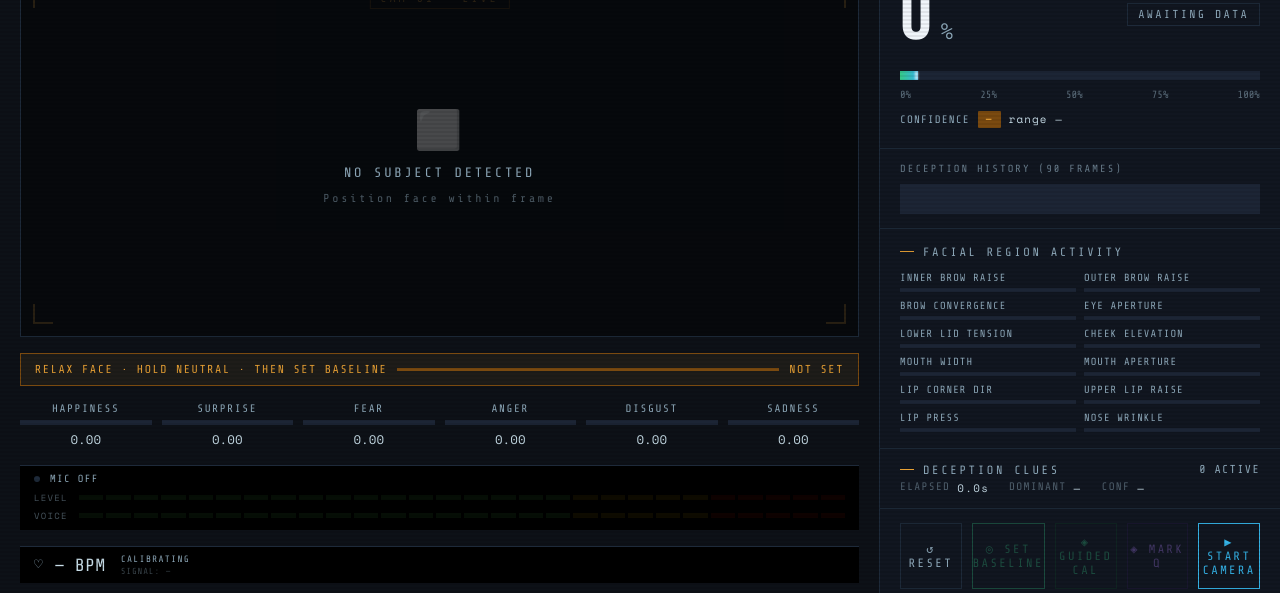
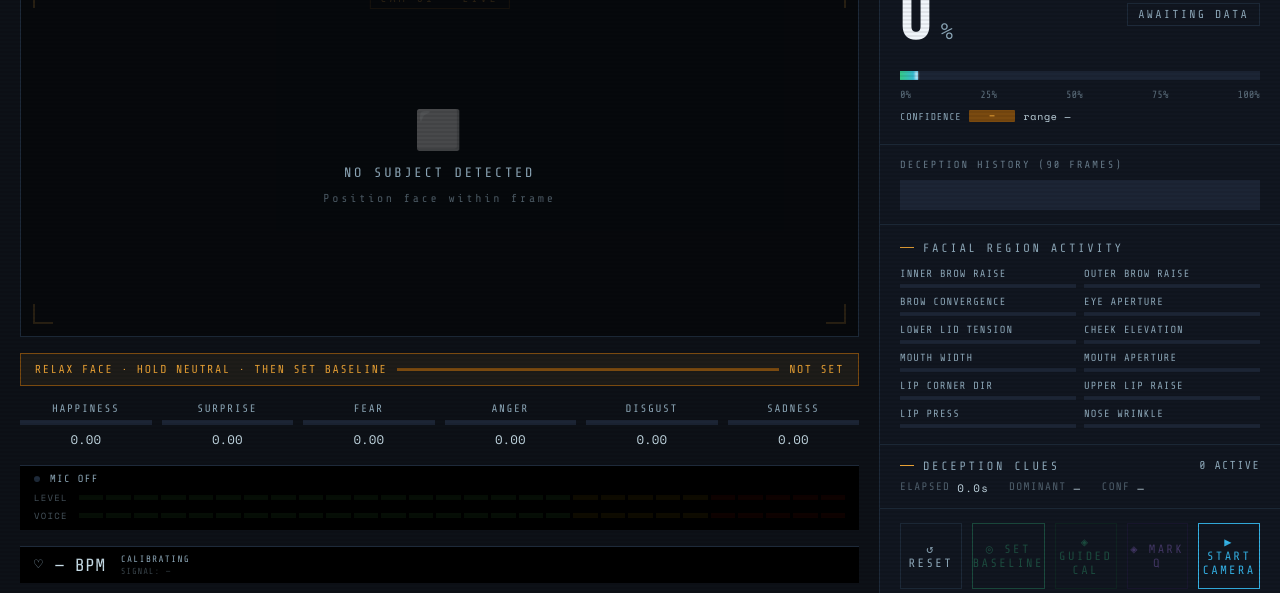
Before and after one commit to advocate4000/VeritySec, a Flask app: page / in a window 1280 px wide. Shown: the part 193-786 px from the top of the page. Run offline with Flask 3, Linux system fonts and the light colour scheme; parts of the project's set-up code (start-up, migrations or seed data) failed here and were passed over; some libraries are stand-ins or nearby versions.

Commit message:
Update index.html

```diff
--- a/templates/index.html
+++ b/templates/index.html
@@ -261,12 +261,12 @@ header {
 .gauge-ticks { display:flex; justify-content:space-between; font-size:0.65rem; color:var(--text); opacity:0.6; }
 
 /* ── Confidence band ─────────────────────────────────────── */
-.confidence-row { display:flex; align-items:center; gap:8px; margin-top:10px; font-size:0.68rem; letter-spacing:0.1em; color:var(--text); }
-.confidence-badge { padding:2px 8px; border-radius:1px; font-weight:700; letter-spacing:0.12em; }
+.confidence-row { display:flex; align-items:center; gap:8px; margin-top:8px; font-size:0.62rem; letter-spacing:0.08em; color:var(--text); }
+.confidence-badge { padding:1px 7px; border-radius:1px; font-weight:700; letter-spacing:0.1em; min-width:46px; text-align:center; display:inline-block; font-size:0.6rem; }
 .confidence-badge.HIGH   { background:var(--green-lo); color:var(--green); }
 .confidence-badge.MEDIUM { background:var(--amber-lo); color:var(--amber); }
 .confidence-badge.LOW    { background:var(--red-lo);   color:var(--red); }
-.confidence-range { color:var(--text-hi); font-family:var(--font-ui); }
+.confidence-range { color:var(--text-hi); font-family:var(--font-ui); min-width:78px; display:inline-block; font-variant-numeric:tabular-nums; font-size:0.62rem; }
 
 /* ── Header badges: liveness + session integrity ─────────── */
 .header-badges { display:flex; align-items:center; gap:10px; }
@@ -1733,12 +1733,17 @@ async function captureAndAnalyse() {
   }
   liveState.analysisInFlight = true;
   const off = document.createElement('canvas');
-  off.width = video.videoWidth||640; off.height = video.videoHeight||480;
-  off.getContext('2d').drawImage(video, 0, 0);
+  // Downscale before sending: 480x360 is plenty for landmark detection on a
+  // face that fills a reasonable portion of frame, and meaningfully reduces
+  // MediaPipe's own inference time plus the base64 payload size — both of
+  // which directly increase the effective frame rate now that the in-flight
+  // guard ties UI responsiveness to real round-trip latency.
+  off.width = 480; off.height = 360;
+  off.getContext('2d').drawImage(video, 0, 0, 480, 360);
   try {
     const res  = await fetch('/analyse', {
       method:'POST', headers:{'Content-Type':'application/json'},
-      body: JSON.stringify({image: off.toDataURL('image/jpeg', 0.75), session_id: SESSION_ID, audio: (() => {
+      body: JSON.stringify({image: off.toDataURL('image/jpeg', 0.65), session_id: SESSION_ID, audio: (() => {
       const af = extractAudioFeatures();
       if (!af) return null;
       // Disfluency count since last frame
@@ -1785,7 +1790,10 @@ function updateConfidenceUI(conf) {
   const label = conf.label || 'MEDIUM';
   badge.className = 'confidence-badge ' + label;
   badge.textContent = label;
-  range.textContent = `range ${conf.low ?? '—'}%–${conf.high ?? '—'}% · signal ${Math.round((conf.signal_quality||0)*100)}%`;
+  const lo = conf.low  != null ? Math.round(conf.low)  : '—';
+  const hi = conf.high != null ? Math.round(conf.high) : '—';
+  range.textContent = `range ${lo}–${hi}%`;
+  range.title = `Signal quality: ${Math.round((conf.signal_quality||0)*100)}%`;
 }
 
 // ── Liveness badge (heuristic — advisory only) ───────────────
```
